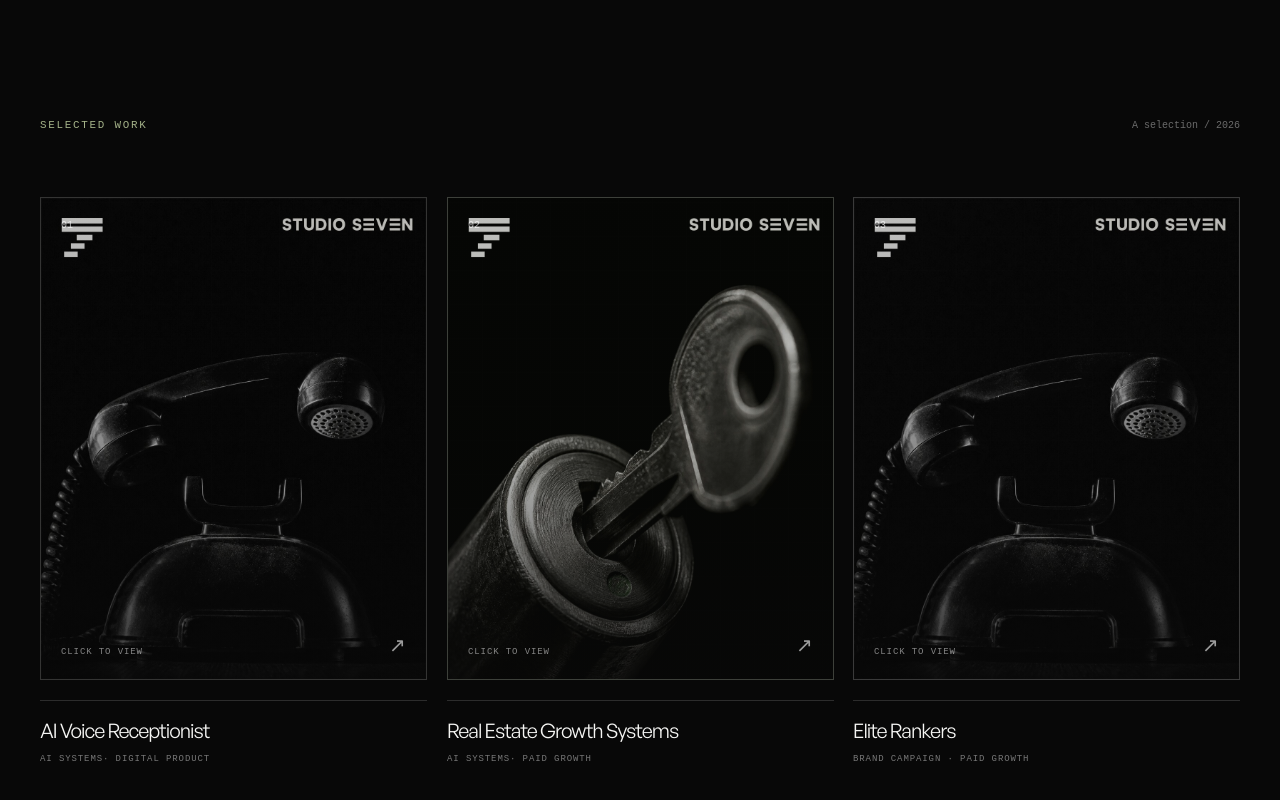
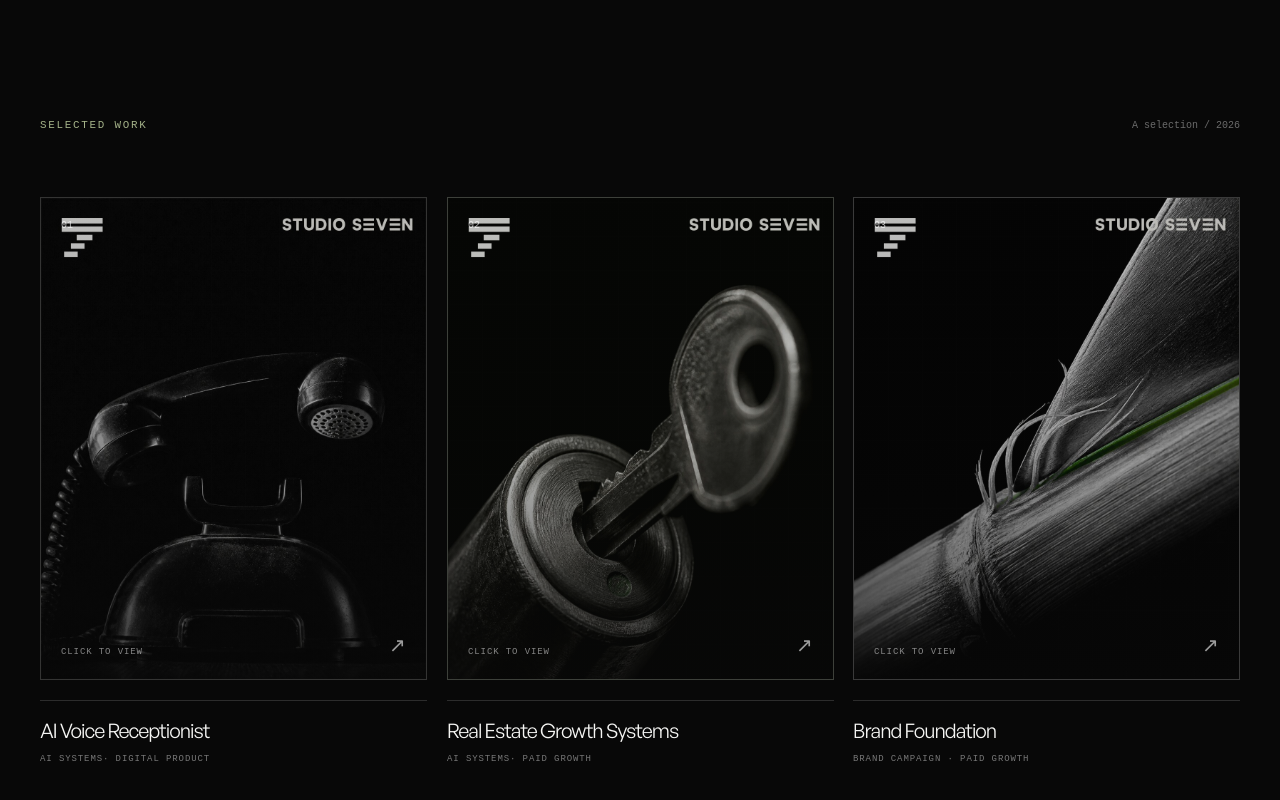
Before and after one commit to akangshyya/studio-seven, a React (Vite) app: page / in a window 1280 px wide. Shown: the part 3899-4699 px from the top of the page. Built offline with nearby package versions, Linux system fonts and the light colour scheme.

Commit message:
Update project details in SelectedWork component

```diff
--- a/src/components/sections/SelectedWork.tsx
+++ b/src/components/sections/SelectedWork.tsx
@@ -5,7 +5,7 @@ import { useCursor } from '../../lib/CursorContext'
 const projects = [
   ['01', 'AI Voice Receptionist', 'AI  systems· Digital Product', 'bg-[#11110f]', '/tools/first.jpg'],
   ['02', 'Real Estate Growth Systems', 'AI  systems· Paid Growth', 'bg-[#1b1e17]', '/tools/second.jpg'],
-  ['03', 'Elite Rankers', 'Brand campaign · Paid growth', 'bg-[#181818]', '/tools/first.jpg'],
+  ['03', 'Brand Foundation', 'Brand campaign · Paid growth', 'bg-[#181818]', '/tools/third.jpg'],
 ] as const
 
 export function SelectedWork() {
```
